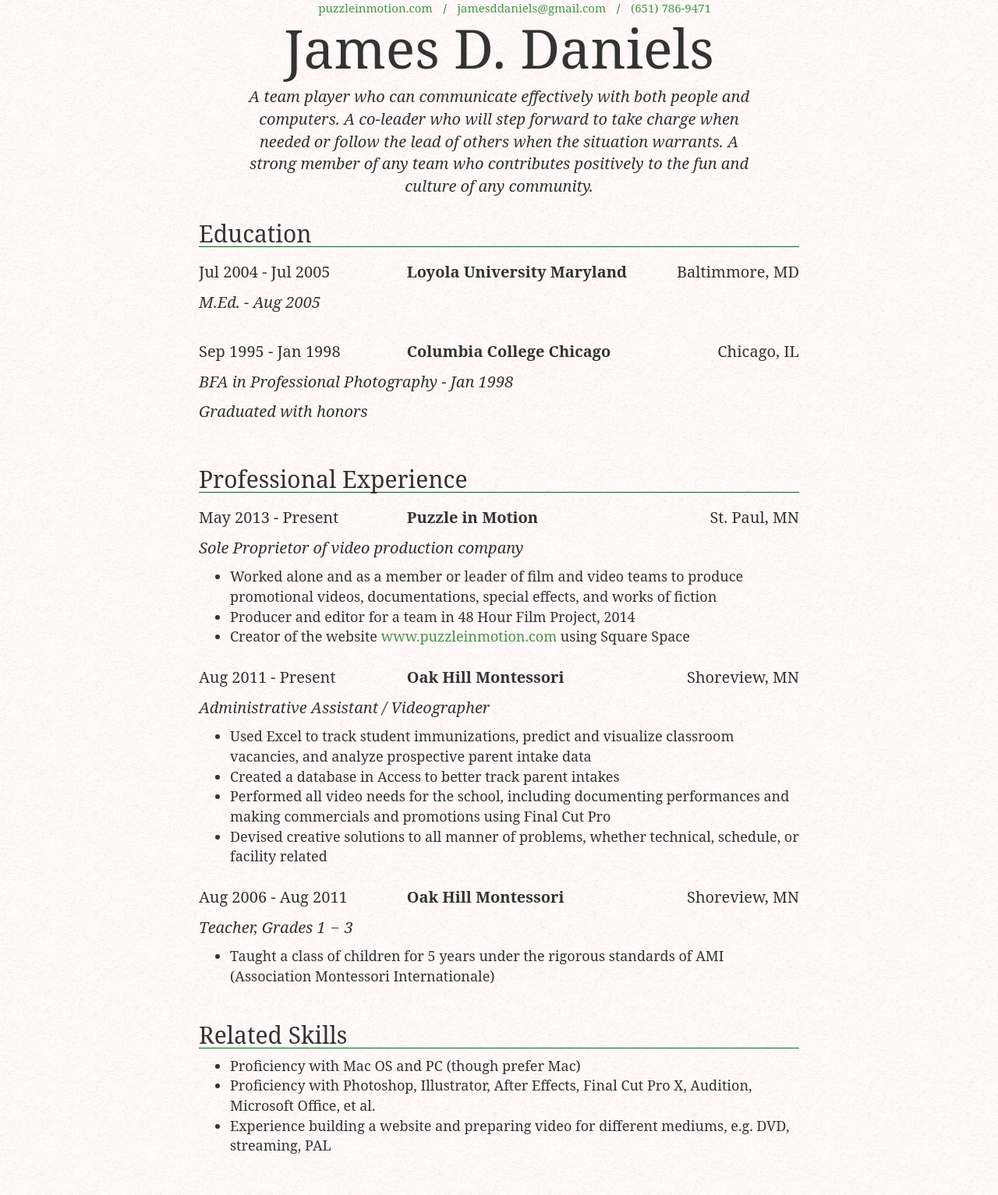
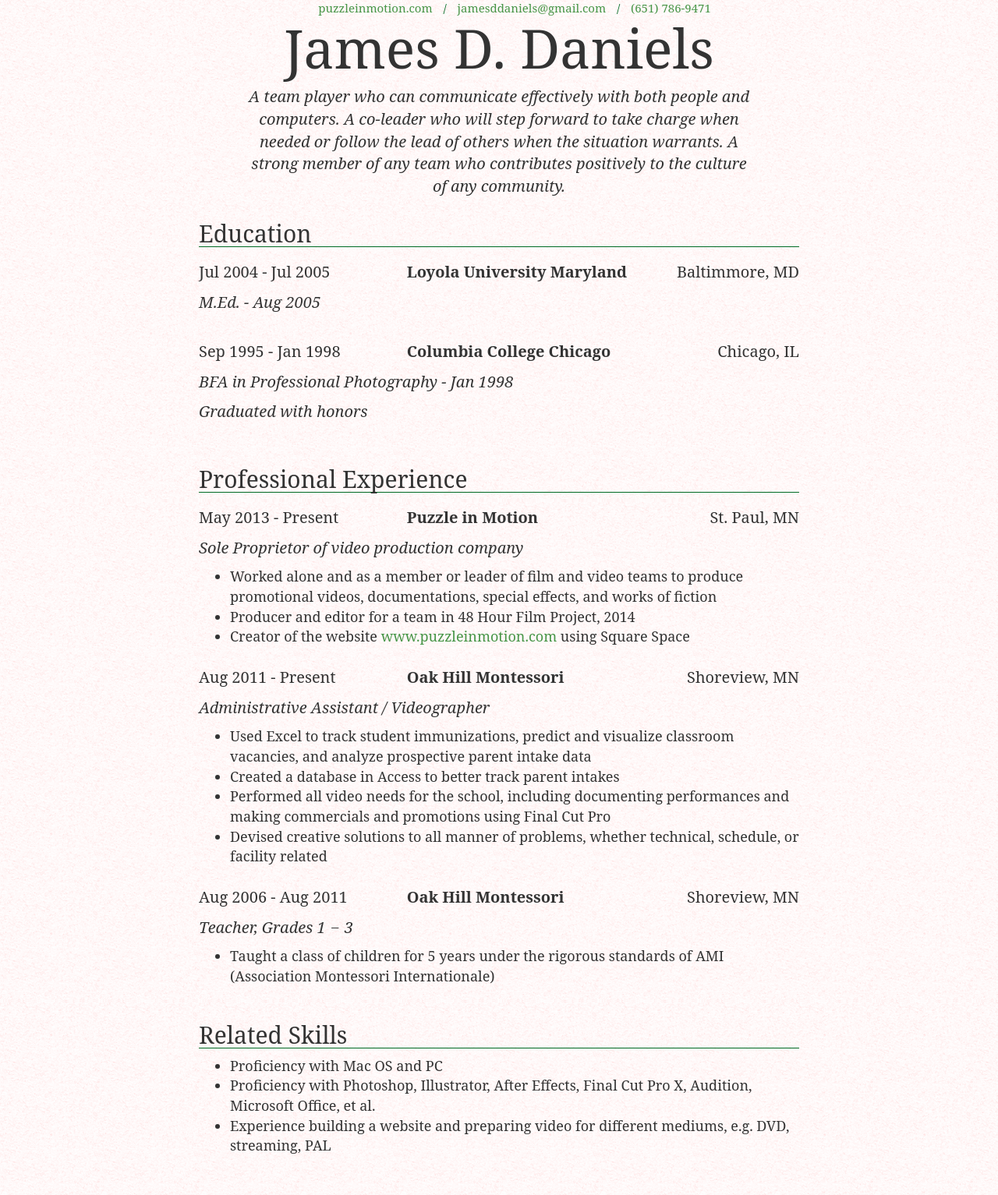
Before and after one commit to jamesthe500/firstRepository, a plain HTML site: page index.html in a window 1280 px wide. Shown: the whole page at 78% size. Drawn offline with nearby package versions, Linux system fonts and the light colour scheme.

Commit message:
A few edits
Took out a few words, fixed link in the middle.

```diff
--- a/index.html
+++ b/index.html
@@ -24,7 +24,7 @@
   <div class="title">
   	<div class="container">
   		<h1>James D. Daniels</h1>
-      <p align="center"><i>A team player who can communicate effectively with both people and computers. A co-leader who will step forward to take charge when needed or follow the lead of others when the situation warrants. A strong member of any team who contributes positively to the fun and culture of any community.</i></p>
+      <p align="center"><i>A team player who can communicate effectively with both people and computers. A co-leader who will step forward to take charge when needed or follow the lead of others when the situation warrants. A strong member of any team who contributes positively to the culture of any community.</i></p>
 
   	</div>
   </div>
@@ -105,7 +105,7 @@
       <ul>
         <li>Worked alone and as a member or leader of film and video teams to produce promotional videos, documentations, special effects, and works of fiction</li>
         <li>Producer and editor for a team in 48 Hour Film Project, 2014</li>
-        <li>Creator of the website <a href="www.puzzleinmotion.com">www.puzzleinmotion.com</a> using Square Space</li>
+        <li>Creator of the website <a href="http://puzzleinmotion.com">www.puzzleinmotion.com</a> using Square Space</li>
       </ul>
     </div>
 
@@ -155,7 +155,7 @@
   	<div class="container">
       <h2>Related Skills</h2>
       <ul>
-        <li>Proficiency with Mac OS and PC (though prefer Mac)</li>
+        <li>Proficiency with Mac OS and PC</li>
         <li>Proficiency with Photoshop, Illustrator, After Effects, Final Cut Pro X, Audition, Microsoft Office, et al. </li>
         <li>Experience building a website and preparing video for different mediums, e.g. DVD, streaming, PAL</li>
       </ul>
```
